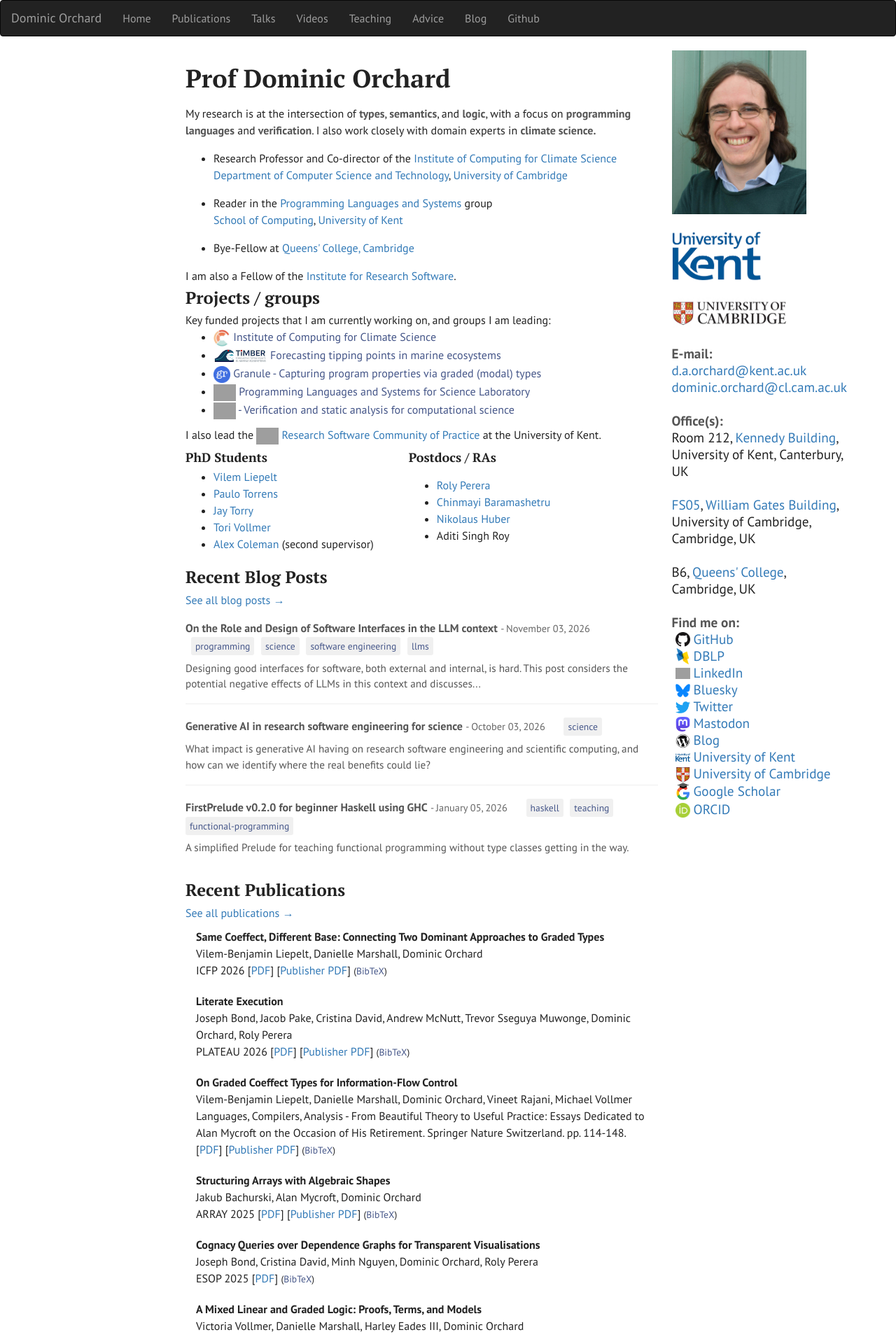
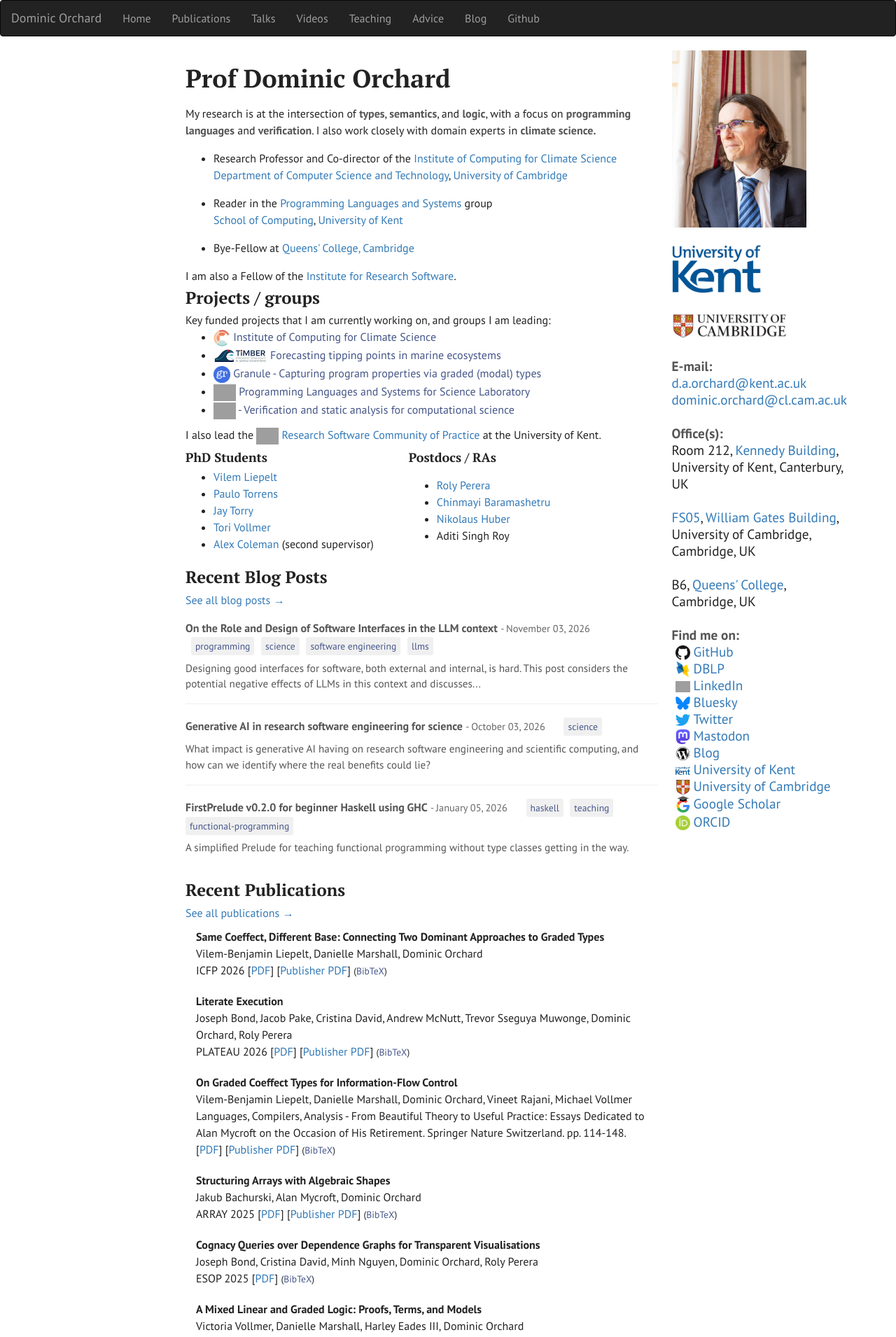
Before and after one commit to dorchard/dorchard.github.io, a Jekyll site: the page built from index.html, in a window 1280 px wide. Shown: the top 1910 px of the page at 70% size. Built offline with Jekyll 4.4.1, drawn with Linux system fonts in a browser that asks for light colours; grey boxes are pictures that could not be loaded.

Commit message:
switch picture

```diff
--- a/index.html
+++ b/index.html
@@ -189,7 +189,7 @@ sitemap:
 </div>
 
 <div id='rightpane'>
-  <img src="images/face.jpg" style='width:15vw' alt="Dominic Orchard's photo">
+  <img src="images/face2.jpg" style='width:15vw' alt="Dominic Orchard's photo">
   <br /><br />
   <img src="images/kent-thumb.png" alt="University of Kent logo"
   style="width:10vw;margin:auto" /><br /><br />
```
